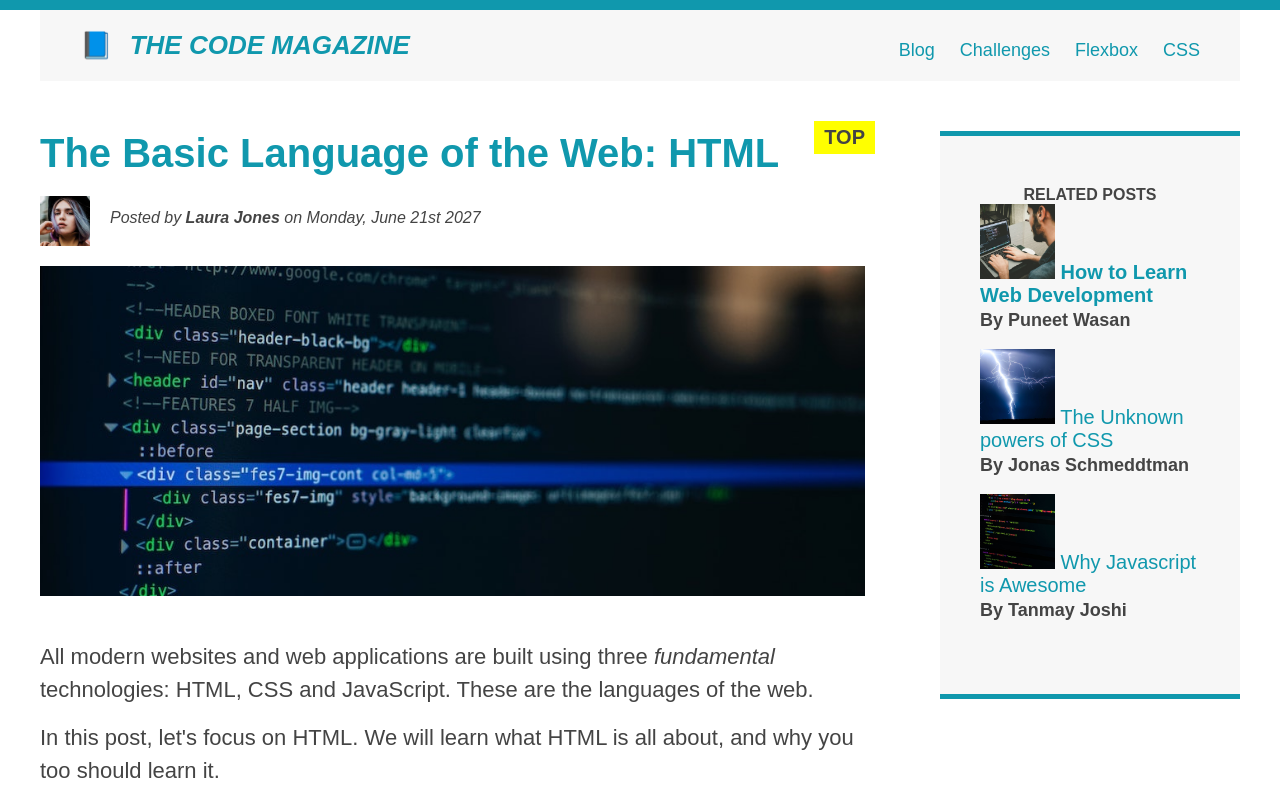
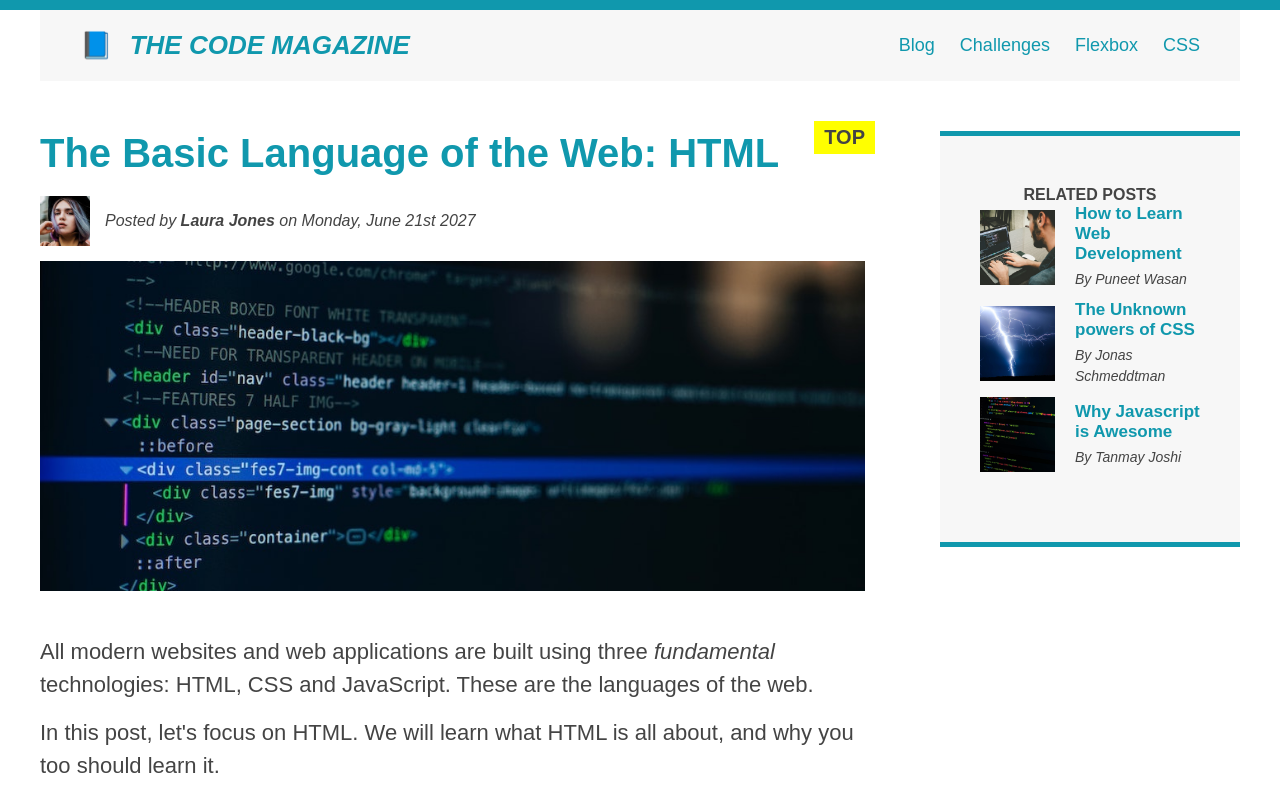
Before and after one commit to dev-puneet/02-HTML-Fundamentals, a plain HTML site: page index.html in a window 1280 px wide. Shown: the top 800 px of the page. Drawn offline with Linux system fonts and the light colour scheme.

Commit message:
flexbox concepts

```diff
--- a/index.html
+++ b/index.html
@@ -12,15 +12,17 @@
         <nav>
           <a href="blog.html">Blog</a>
           <a href="#">Challenges</a>
-          <a href="#">Flexbox</a>
-          <a href="#">CSS</a>
+          <a href="flexbox.html">Flexbox</a>
+          <a href="css-grid.html">CSS</a>
         </nav>
       </header>
 
       <button class="like-button">💓Like</button>
+      <div class="row">
       <article>
         <header class="post-header">
           <h2>The Basic Language of the Web: HTML</h2>
+          <div class="author-box">
             <img
               src="imgs/laura-jones.jpg"
               alt="author photograph"
@@ -31,6 +33,8 @@
             <p id="author" class="author">
               Posted by <strong>Laura Jones </strong> on Monday, June 21st 2027
             </p>
+          </div>
+
           <img
             src="imgs/post-img.jpg"
             alt="HTML code image "
@@ -94,38 +98,45 @@
       <aside>
         <h4>Related posts</h4>
         <ul class="related">
-          <li>
+          <li class="related-posts">
             <img
               src="imgs/related-1.jpg"
               alt="Web developer coding"
               width="75"
               height="75"
             />
-            <a href="#">How to Learn Web Development</a>
+            <div>
+              <a href="#" class="related-link">How to Learn Web Development</a>
               <p class="related-author">By Puneet Wasan</p>
+            </div>
           </li>
-          <li>
+          <li class="related-posts">
             <img
               src="imgs/related-2.jpg"
               alt="Thunderstorm"
               width="75"
               height="75"
             />
-            <a href="#">The Unknown powers of CSS</a>
+            <div>
+              <a href="#" class="related-link">The Unknown powers of CSS</a>
               <p class="related-author">By Jonas Schmeddtman</p>
+            </div>
           </li>
-          <li>
+          <li class="related-posts">
             <img
               src="imgs/related-3.jpg"
               alt="JavaScript code"
               width="75"
               height="75"
             />
-            <a href="#">Why Javascript is Awesome</a>
+            <div>
+              <a href="#" class="related-link">Why Javascript is Awesome</a>
               <p class="related-author">By Tanmay Joshi</p>
+            </div>
           </li>
         </ul>
       </aside>
+    </div>
       <footer><p id="copyright">Copyright &copy; 2027 owner</p></footer>
     </div>
   </body>
--- a/style.css
+++ b/style.css
@@ -152,7 +152,7 @@ a:active {
 
 nav a:link {
   display: inline-block;
-  margin-top: 10px;
+
   margin-right: 20px;
   /* padding: 20px; */
 }
@@ -194,6 +194,7 @@ h2::after {
 }
 
 /* FLOATS */
+/*
 .author-img{
   float:left;
   margin-bottom: 20px;
@@ -214,7 +215,7 @@ nav{
 }
 
 /* clearfix class is added to thr element whosew height gets collapsed, and we add ::after to insert a pseudo element to the end of the header, and set the clear property to both, and content='' & display to block, since clear only works with block elements */
-
+/*
 .clearfix::after{
   content: '';
   display: block;
@@ -223,17 +224,74 @@ nav{
 
 article{
 /* background-color: red; */
-float: left;
+/* float: left;
 width:825px;
 }
 
 aside{
 /* background-color: green; */
-float:right;
+/* float:right;
 width:300px;
 }
 
 footer{
 /* background-color: yellow; */
-clear:both;
+/* clear:both;
+}  */
+
+/* flexbox */
+
+.main-header{
+  display: flex;
+  align-items: center;
+  justify-content: space-between;
 }
+
+.author-box{
+  display: flex;
+  align-items: center;
+  margin-bottom: 15px;
+}
+
+.author{
+  margin-bottom: 0;
+  margin-left: 15px;;
+}
+
+.related-posts{
+  display: flex;
+  align-items: center;
+  gap: 20px;
+}
+
+.related-author{
+  margin-bottom: 0;
+  font-size: 14px;
+  font-weight: normal;
+  font-style: italic;
+}
+
+.related-link:link{
+  display: block;
+  margin-bottom: 5px;
+  font-size: 17px;
+  font-weight: bold;
+  font-style: normal;
+
+
+}
+
+.row{
+  display: flex;
+  gap: 75px;
+  align-items: flex-start;
+  margin-bottom: 60px;
+}
+
+aside{
+  /* DEfaULT VALUES
+        flex-grow: 0;
+        flex-shrink: 1;
+        flex-basis: auto; */
+    flex : 0 0 300px;
+}
```
Also changed, not shown: flexbox.html (added, +83 -0 lines). Lines whose indentation alone changed are shown as unchanged.
